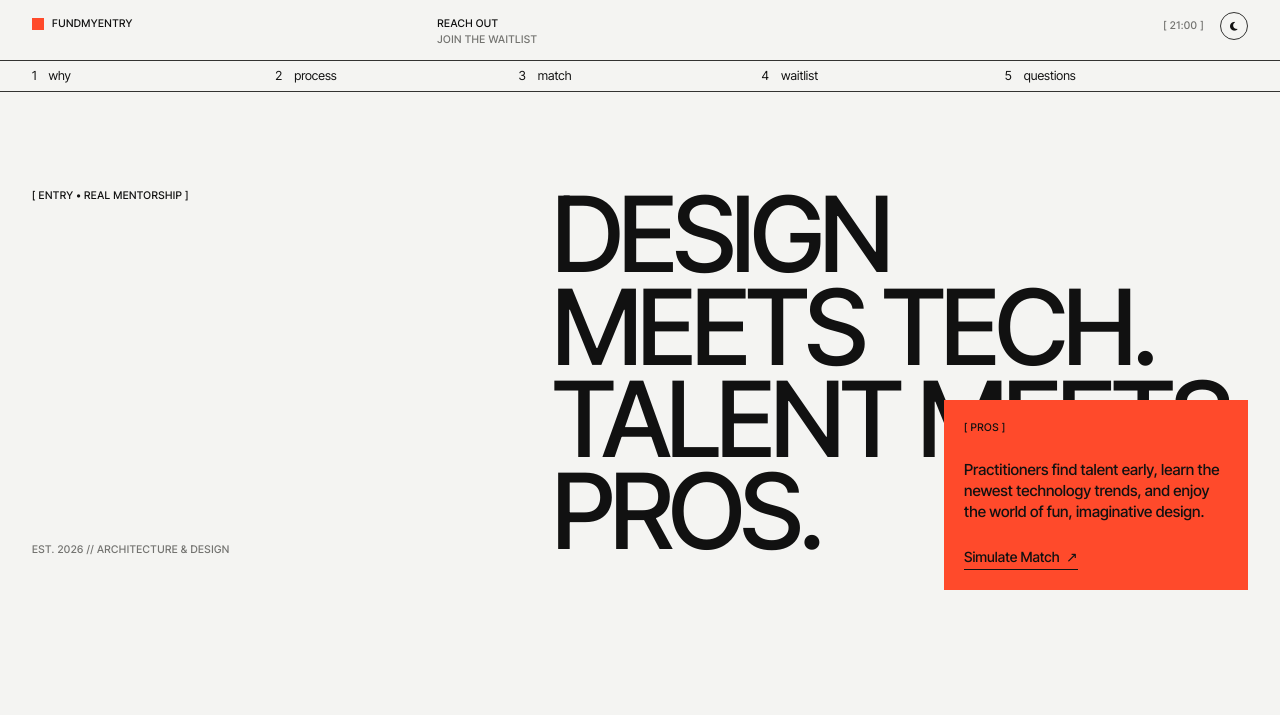
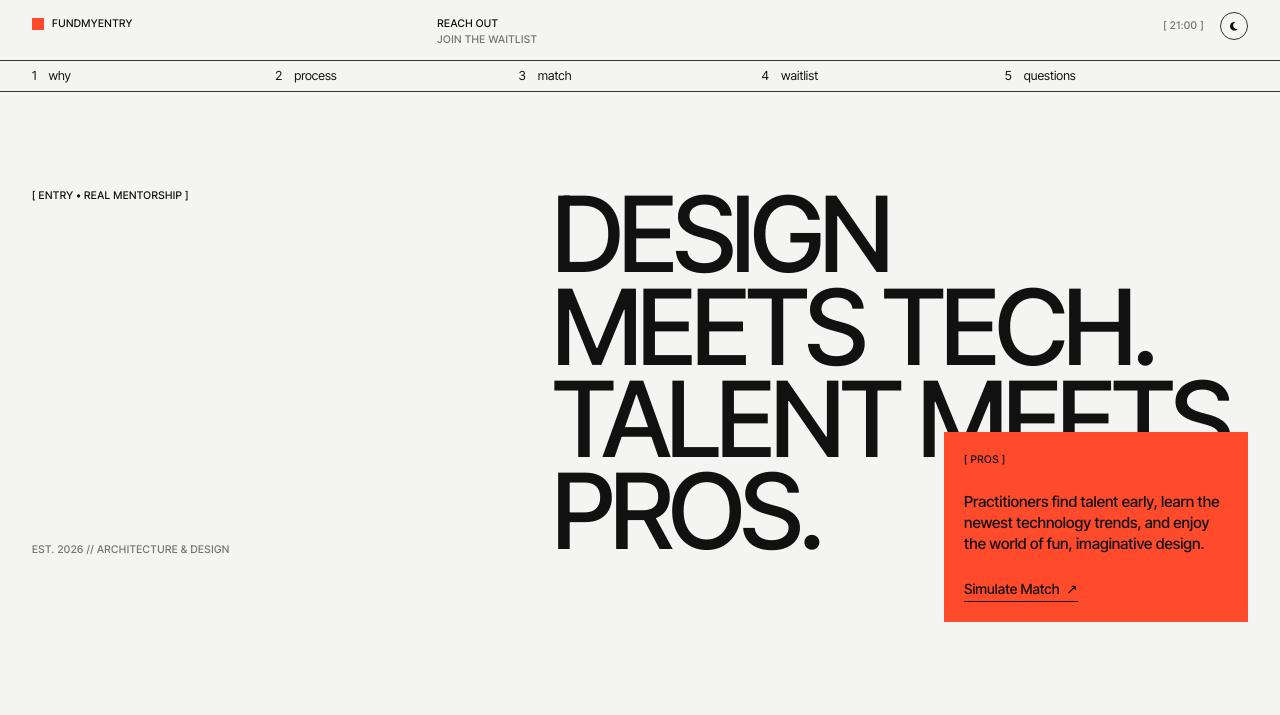
Before and after one commit to nxk538/fundmyentry, a plain HTML site: page index.html in a window 1280 px wide. Shown: the top 715 px of the page. Drawn offline with nearby package versions, Linux system fonts and the light colour scheme.

Commit message:
Update index.html

```diff
--- a/index.html
+++ b/index.html
@@ -194,7 +194,7 @@
                     </h1>
 
                     <!-- Accent card overlapping the headline -->
-                    <div class="card-accent lg:absolute lg:right-0 lg:bottom-[-2rem] mt-8 lg:mt-0 w-full sm:w-[19rem] p-5 flex flex-col gap-6 rise" style="transition-delay:.25s">
+                    <div class="card-accent lg:absolute lg:right-0 lg:bottom-[-4rem] mt-8 lg:mt-0 w-full sm:w-[19rem] p-5 flex flex-col gap-6 rise" style="transition-delay:.25s">
                         <span class="meta">[ Pros ]</span>
                         <p class="text-[0.95rem] font-medium leading-snug">Practitioners find talent early, learn the newest technology trends, and enjoy the world of fun, imaginative design.</p>
                         <a href="#match-simulator" class="u-link self-start text-sm">Simulate Match <span class="arr">↗</span></a>
```
